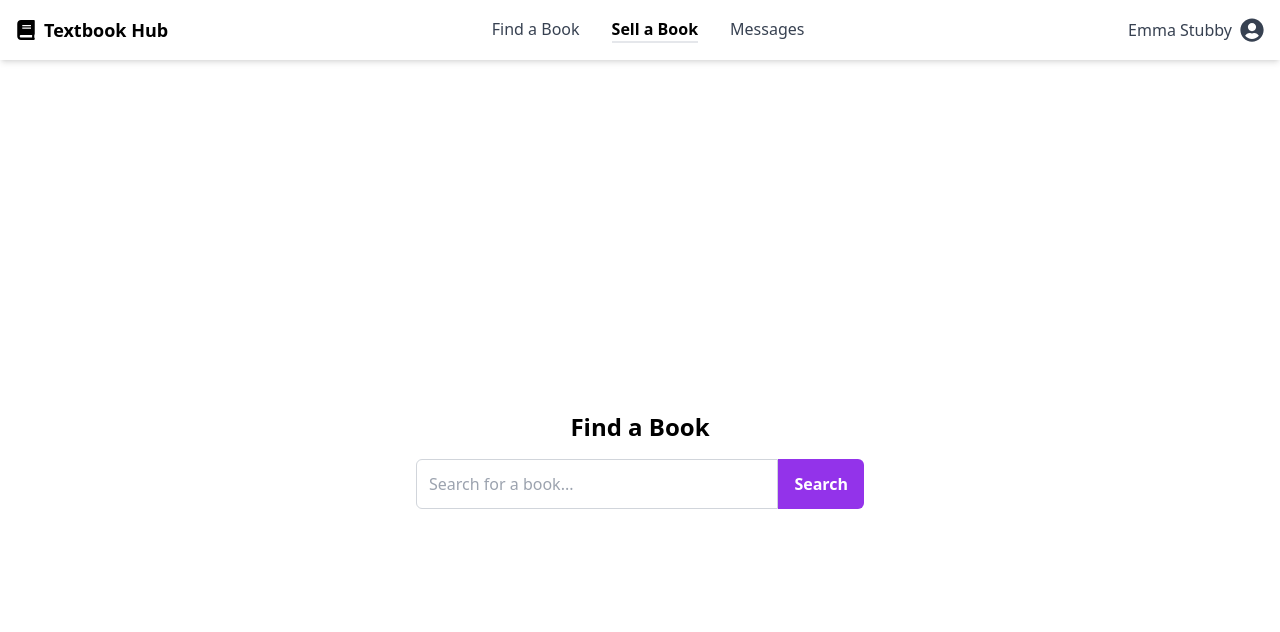
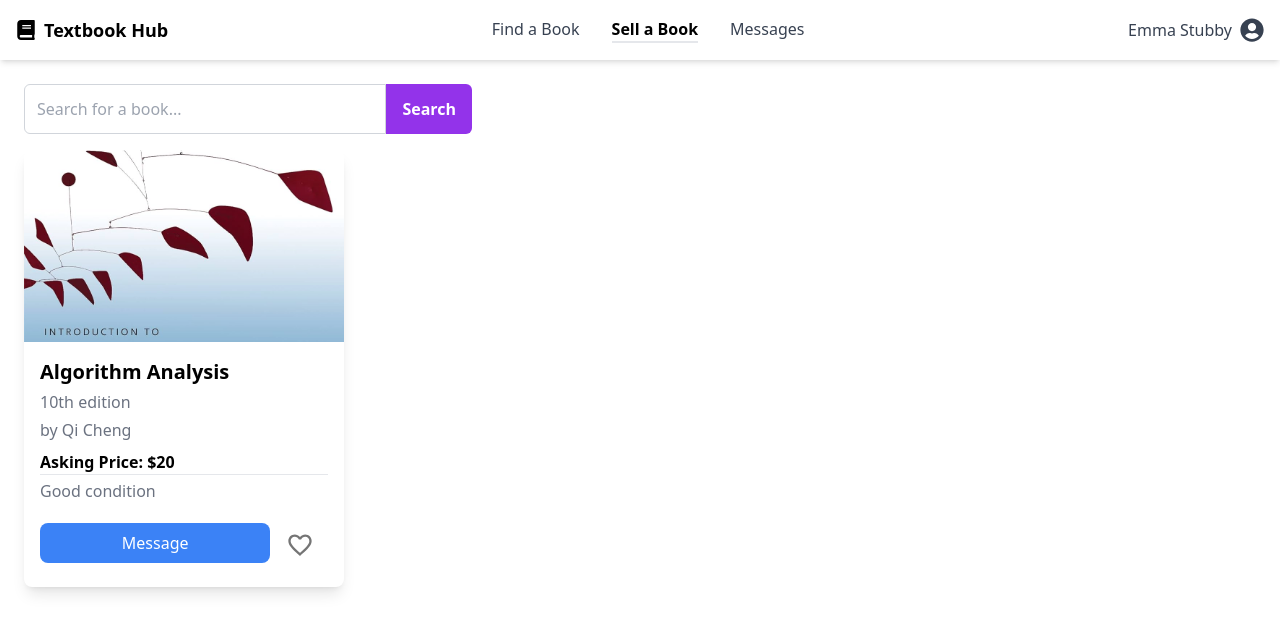
Before and after one commit to emmastubby/TextbookHub, a React (Vite) app: page /find in a window 1280 px wide. Shown: the top 632 px of the page. Built offline with nearby package versions, Linux system fonts and the light colour scheme.

Commit message:
create initial find a book card

```diff
--- a/package.json
+++ b/package.json
@@ -9,6 +9,10 @@
     "preview": "vite preview"
   },
   "dependencies": {
+    "@emotion/react": "^11.14.0",
+    "@emotion/styled": "^11.14.0",
+    "@mui/icons-material": "^6.4.8",
+    "@mui/material": "^6.4.8",
     "react": "^18.2.0",
     "react-dom": "^18.2.0",
     "react-icons": "^5.5.0",
--- /dev/null
+++ b/src/components/FindBookCard.jsx
@@ -0,0 +1,32 @@
+import { IconButton } from '@mui/material';
+import { FavoriteBorder } from '@mui/icons-material';
+
+const FindBookCard = ({picture, title, edition, author, price, condition}) => {
+    return (
+      <div className="w-80 rounded-lg shadow-lg overflow-hidden bg-white mt-4">
+        <img src={picture} className="w-full h-48 object-cover" />
+        <div className="p-4 pb-2">
+          <h2 className="text-xl font-bold">{title}</h2>
+          <p className="text-gray-500 mt-1">{edition}th edition</p>
+          <p className="text-gray-500 mt-1">by {author}</p>
+
+          <p className="font-bold mt-2">Asking Price: ${price}</p>
+          <hr />
+          <p className="text-gray-500 mt-1">{condition} condition</p>
+        </div>
+        <div className="p-4 pt-2">
+          <button
+            className="w-4/5 bg-blue-500 text-white py-2 px-4 mr-1 rounded-lg hover:bg-blue-600 transition"
+          >
+            Message
+          </button>
+          {/* TODO: Add Book object to favorites list */}
+          <IconButton size="large">
+            <FavoriteBorder fontSize="inherit"/>
+          </IconButton>
+        </div>
+      </div>
+    );
+  };
+
+  export default FindBookCard;
--- a/src/pages/FindBook.jsx
+++ b/src/pages/FindBook.jsx
@@ -1,4 +1,6 @@
 import React, { useState } from "react";
+import FindBookCard from "../components/FindBookCard";
+import algo from '../assets/algo.jpg';
 
 const FindBook = () => {
   const [searchTerm, setSearchTerm] = useState("");
@@ -15,9 +17,7 @@ const FindBook = () => {
   };
 
   return (
-    <div className="flex flex-col items-center justify-center min-h-screen p-6">
-      <h1 className="text-2xl font-bold mb-4">Find a Book</h1>
-
+    <div className="flex flex-col min-h-screen p-6">
       {/* Search Bar */}
       <form onSubmit={handleSearch} className="w-full max-w-md flex">
         <input
@@ -39,6 +39,8 @@ const FindBook = () => {
       {searchTerm && (
         <p className="mt-4 text-gray-600">Searching for: <strong>{searchTerm}</strong></p>
       )}
+
+      <FindBookCard picture={algo} title="Algorithm Analysis" edition="10" author="Qi Cheng" price="20" condition="Good"/>
     </div>
   );
 };
```
Also changed, not shown: src/assets/algo.jpg (added), 1 other file (tests, documents, lock files or other folders).
